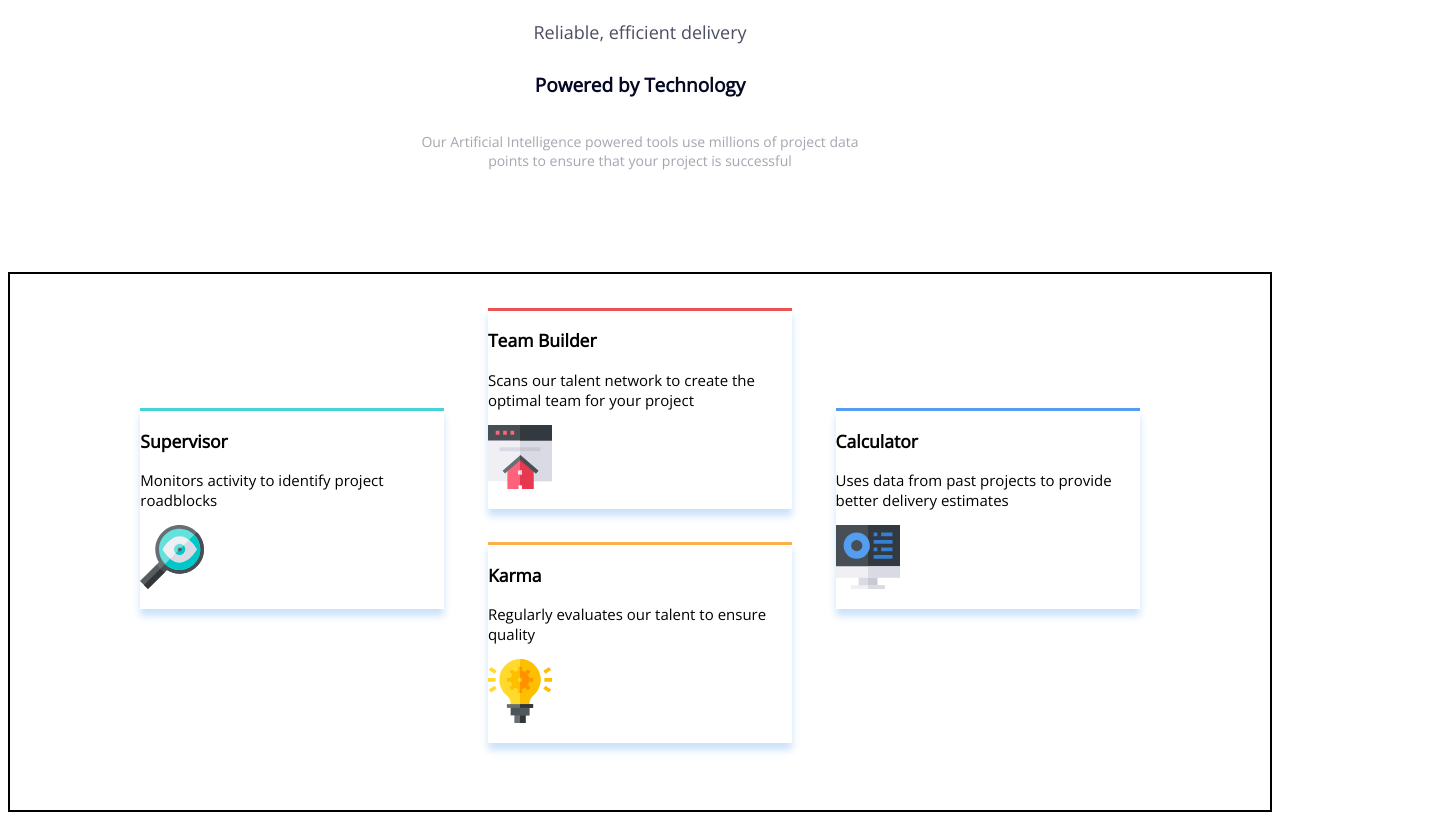
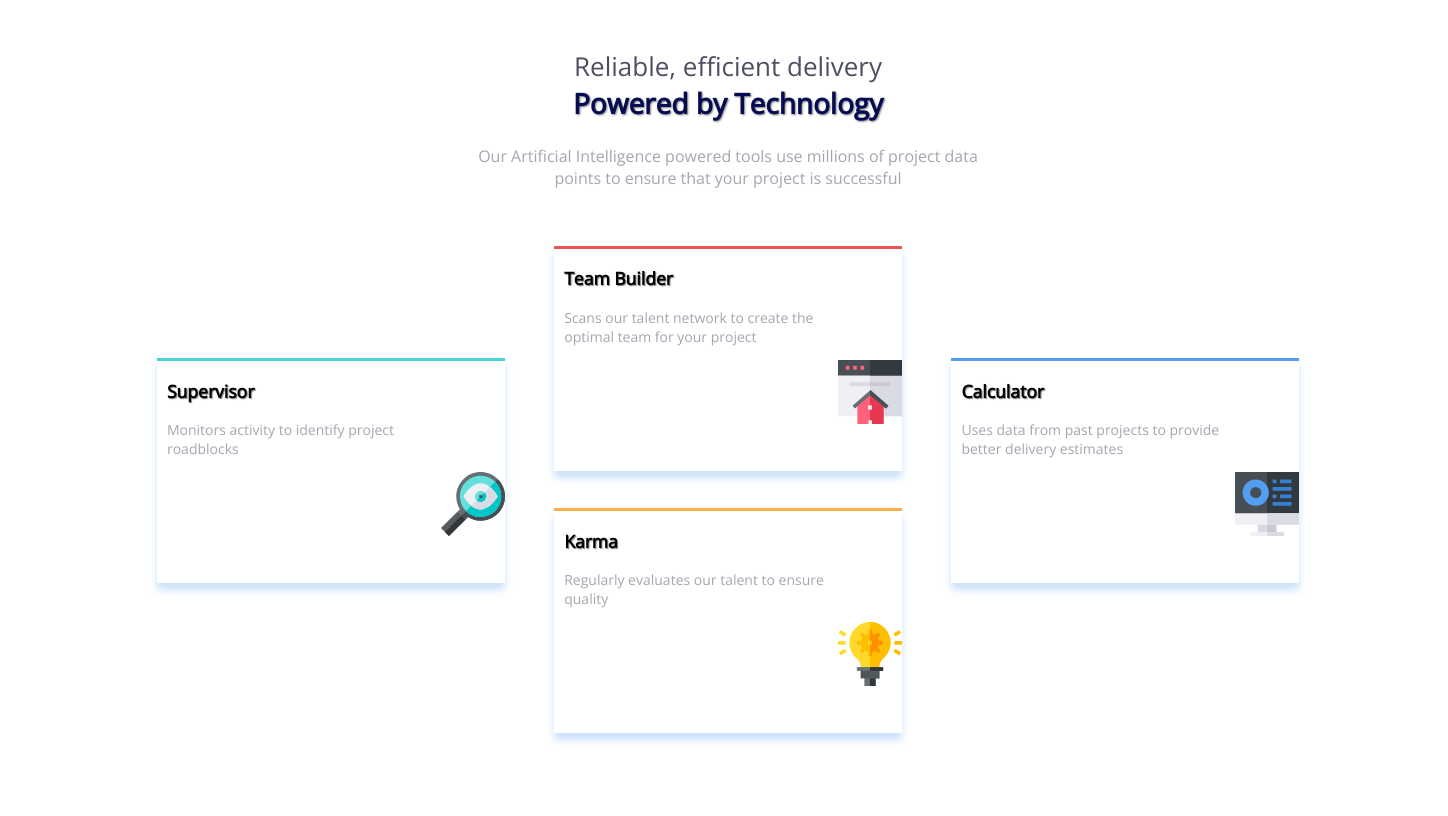
Before and after one commit to Julien-Baiwir/Four-cards, a plain HTML site: page index.html in a window 1280 px wide. Shown: the whole page, 1448 px wide, since content can reach past the window. Drawn offline with nearby package versions, Linux system fonts and the light colour scheme.

Commit message:
version2

```diff
--- a/css/style.scss
+++ b/css/style.scss
@@ -3,48 +3,75 @@
 body{
     overflow: hidden;
     height:800px;
+    width: 1440px;
     font-family: 'Open Sans', sans-serif;
     font-size: 15px;
 h1{
-    font-size: 18px;
+    font-size: 26px;
     color: hsl(234, 12%, 34%);
     font-weight:400;
+    margin:40px 0px 0px;
+
 }
 
 h2{
-    font-size: 19px;
-    color: hsl(234, 76%, 8%);
+    font-size: 28px;
+    color: hsl(235, 86%, 17%);
+    text-shadow: 1px 1px 2px rgba(0, 0, 0, 0.5);
     font-weight:600;
+    margin-top: 0px;
 }
 
 h4{
-    font-size: 14px;
+    font-size: 16px;
     color: hsl(234, 12%, 34%, 0.5);
     font-weight:200;
+    margin: 0px;
 }
 
 
-
-}
 header {
     display: flex;
     flex-direction: column;
     align-items: center;
     text-align: center;
-    height: 33%;
+    height: 25%;
   }
 
   main {
     display: grid;
     grid-template-columns: repeat(29, 1fr);
     grid-template-rows: repeat(16, 1fr);
-    border: 2px solid black;
-    height: 67%;
+    height: 75%;
   }
+
+img{
+    float:right;
+    padding-right: 10px;
+}
+
+.element1__title,
+.element2__title,
+.element3__title,
+.element4__title{
+padding-left: 10px;
+text-shadow: 1px 1px 1px rgba(0, 0, 0, 0.5);
+}
+
+.element1__subtitle,
+.element2__subtitle,
+.element3__subtitle,
+.element4__subtitle{
+    padding-left: 10px;
+    font-size: 14px;
+    color: hsl(234, 12%, 34%, 0.5);
+    font-weight:200;
+}
 
 .element1 {
     grid-column: 4 / span 7;
     grid-row: 5 / span 6;
+
  }
 
  .element4 {
@@ -62,27 +89,23 @@ header {
     grid-row: 9 / span 6;
  }
 
-// Ici MAIN part of CSS
-
-// Mixin to generate styles for each element
 @mixin border-styling($top-color, $shadow-opacity) {
     border-top: 3px solid $top-color;
-    box-shadow: 0px 7px 7px hsl(212, 86%, 64%, $shadow-opacity); // Adding a shadow border with adjustable opacity
-  }
+    box-shadow: 0px 7px 7px hsl(212, 86%, 64%, $shadow-opacity);
+   }
 
-  // Apply the mixin for each element
   .element1 {
-    @include border-styling(hsl(180, 62%, 55%), 0.3); // Change colors and shadow opacity as needed
+    @include border-styling(hsl(180, 62%, 55%), 0.3);
   }
 
   .element2 {
-    @include border-styling(hsl(0, 78%, 62%), 0.3); // Change colors and shadow opacity as needed
+    @include border-styling(hsl(0, 78%, 62%), 0.3);
   }
 
   .element3 {
-    @include border-styling( hsl(34, 97%, 64%), 0.3); // Change colors and shadow opacity as needed
+    @include border-styling( hsl(34, 97%, 64%), 0.3);
   }
 
-  .element4 {
-    @include border-styling(hsl(212, 86%, 64%), 0.3); // Change colors and shadow opacity as needed
+  .element3 {
+    @include border-styling( hsl(212, 86%, 64%), 0.3);
   }
--- a/index.html
+++ b/index.html
@@ -8,7 +8,7 @@
     <link rel="preconnect" href="https://fonts.googleapis.com">
 <link rel="preconnect" href="https://fonts.gstatic.com" crossorigin>
 <link href="https://fonts.googleapis.com/css2?family=Poppins:wght@200;400;600&display=swap" rel="stylesheet">
-    <title>Four card feature section</title>
+    <title>Four card feature sections</title>
   </head>
 
   <body>
```
Also changed, not shown: css/style.css, 1 other file.
